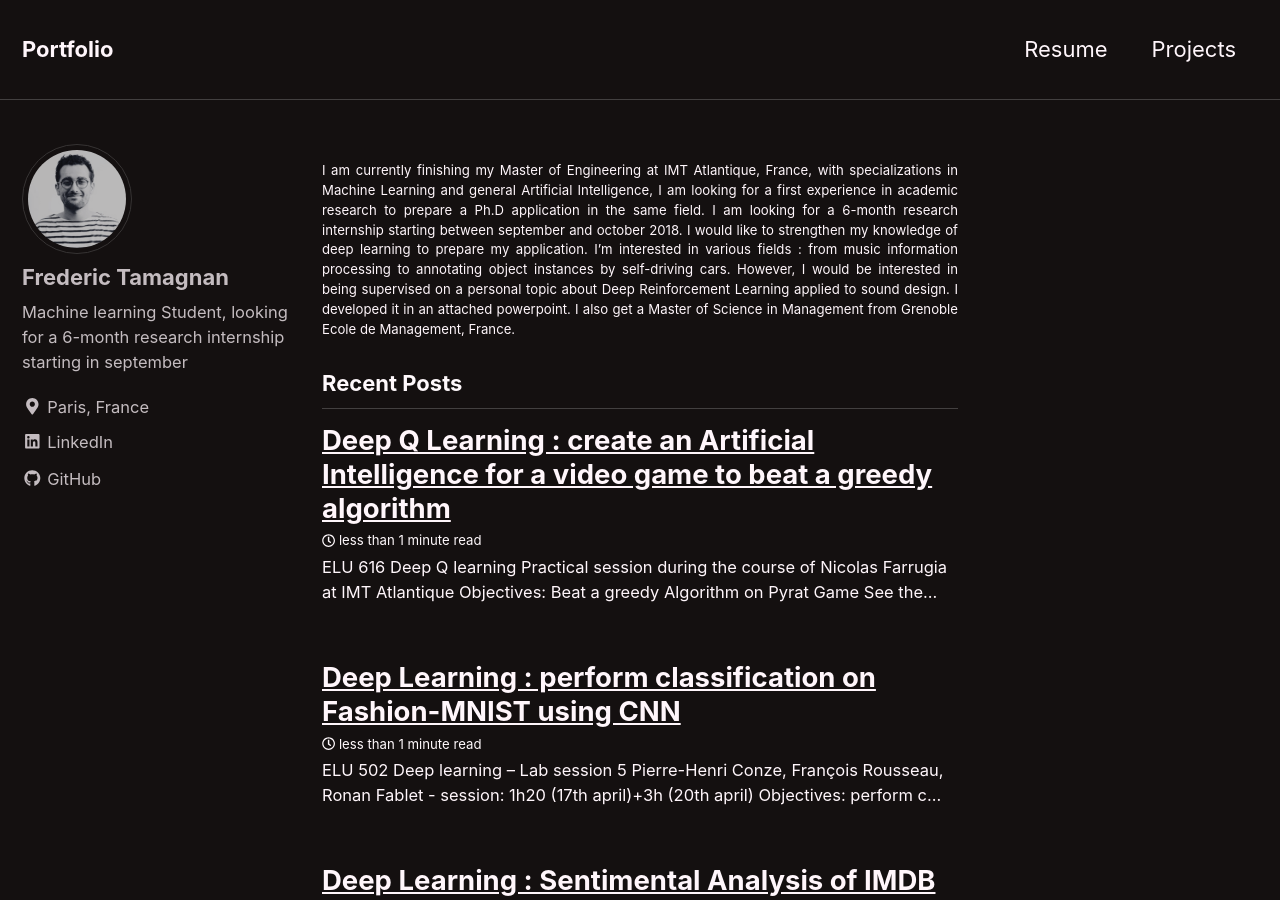
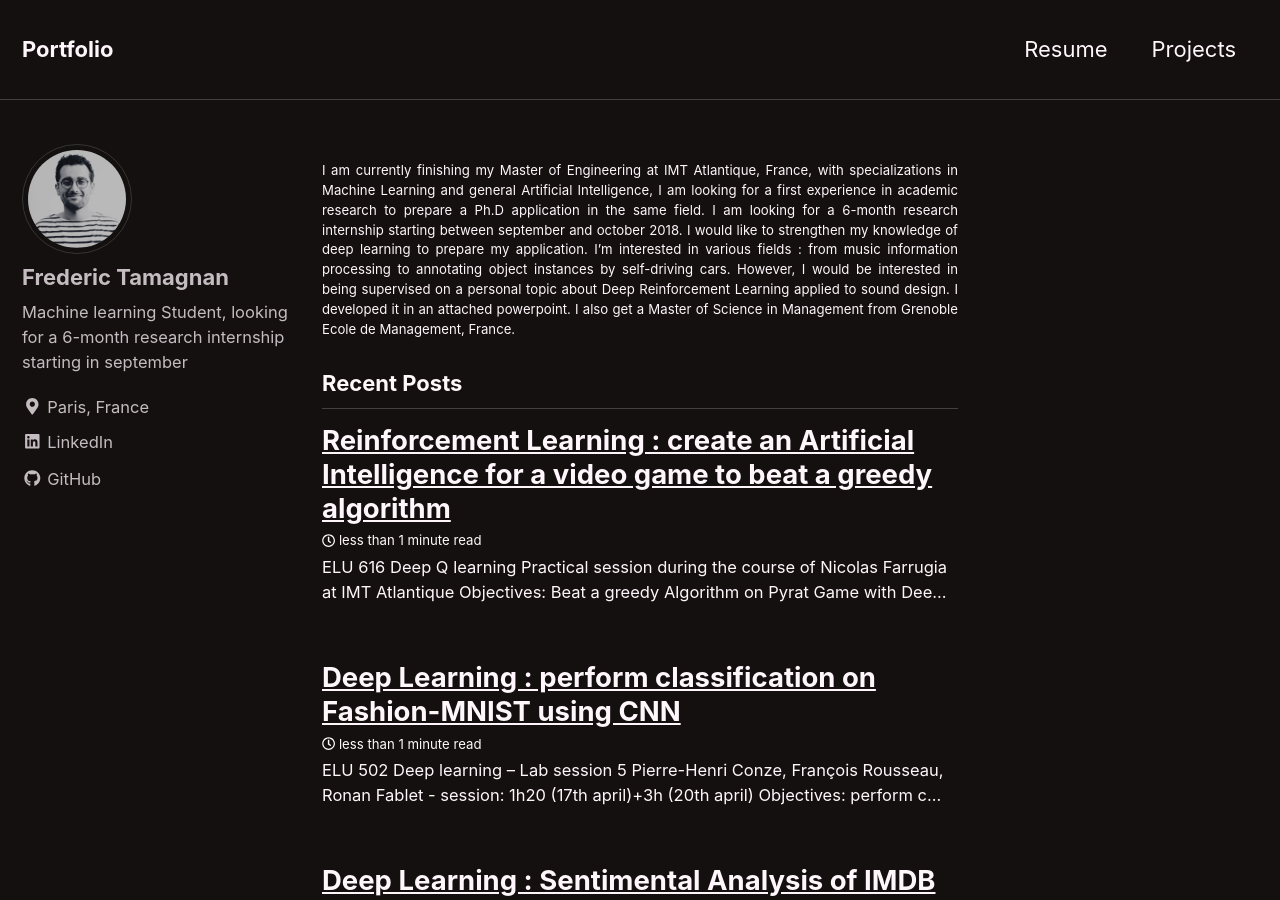
Before and after one commit to frederictamagnan/frederictamagnan.github.io, a Jekyll site: the page built from index.html, in a window 1280 px wide and 900 px high. Built offline with Jekyll 4.4.1, drawn with Linux system fonts in a browser that asks for light colours; nearby versions of some CDN libraries; the list of posts is cut into pages by our own code.

Commit message:
first version 1.0

```diff
--- a/_posts/2018-05-03-DeepQLearning.md
+++ b/_posts/2018-05-03-DeepQLearning.md
@@ -1,5 +1,5 @@
 ---
-title: "Deep Q Learning : create an Artificial Intelligence for a video game to beat a greedy algorithm "
+title: "Reinforcement Learning : create an Artificial Intelligence for a video game to beat a greedy algorithm "
 excerpt_separator: "<!--more-->"
 categories:
   - Post Formats
@@ -11,7 +11,7 @@ tags:
 # ELU 616 Deep Q learning
 Practical session during the course of Nicolas Farrugia at IMT Atlantique
 
-### Objectives: Beat a greedy Algorithm on Pyrat Game
+### Objectives: Beat a greedy Algorithm on Pyrat Game with Deep Q Learning
 
 
 [See the code on github](https://github.com/frederictamagnan/DeepQLearning)
```
